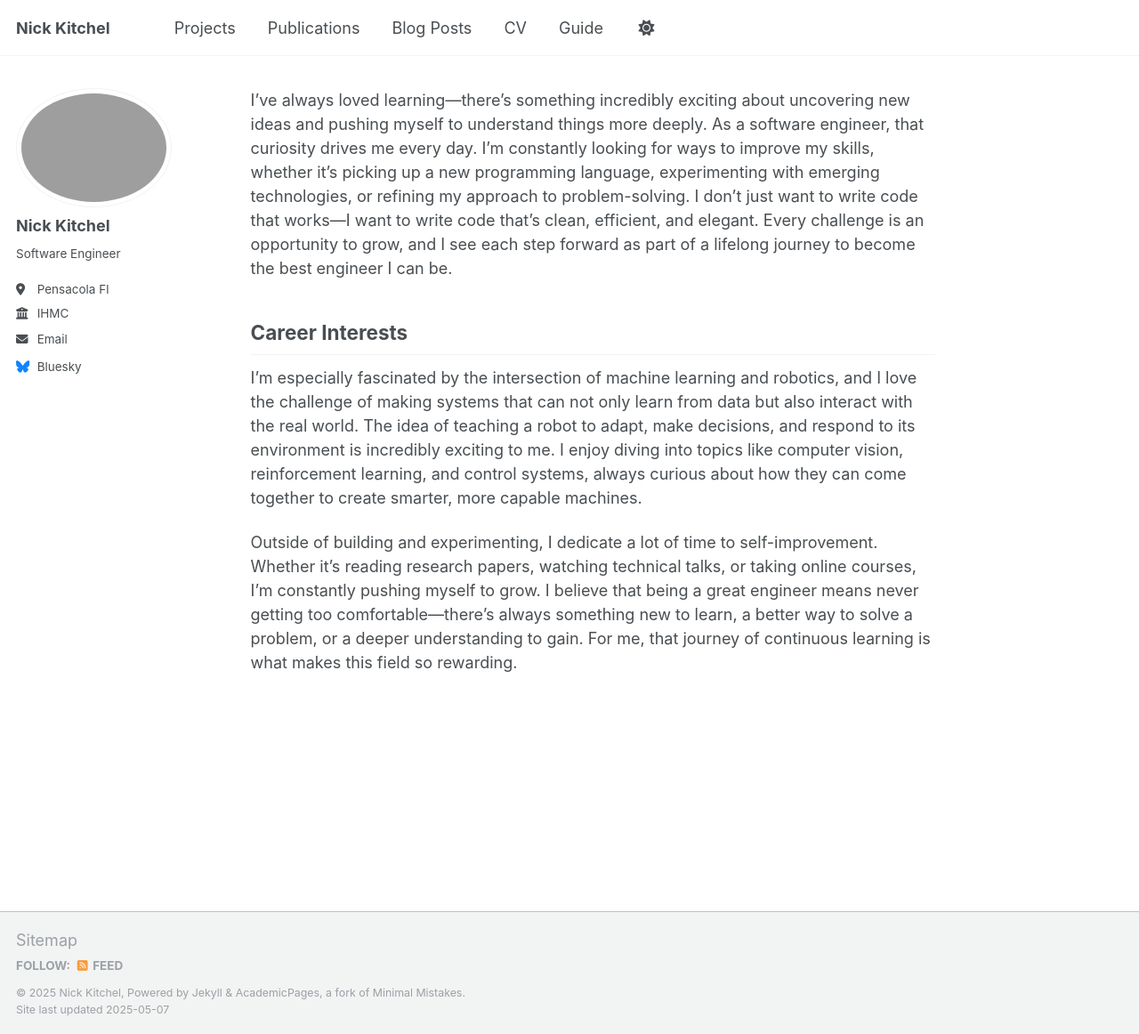
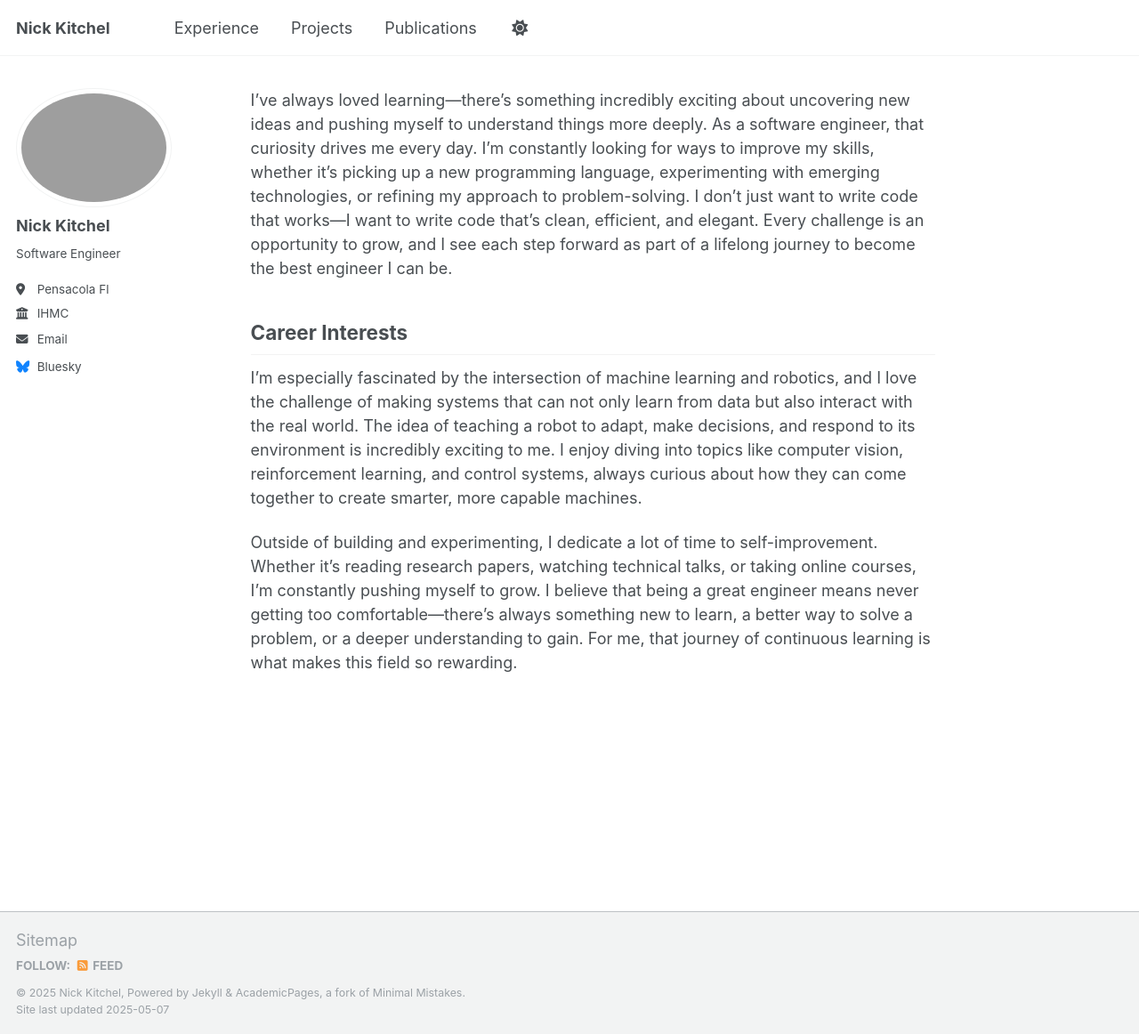
Before and after one commit to PotatoPeeler3000/potatopeeler3000.github.io, a Jekyll site: the page built from _pages/about.md, in a window 1280 px wide and 1162 px high. Shown: the whole window at 89% size. Built offline with Jekyll 4.4.1, drawn with Linux system fonts in a browser that asks for light colours.

Commit message:
Update navigation.yml

```diff
--- a/_data/navigation.yml
+++ b/_data/navigation.yml
@@ -8,20 +8,11 @@
 #      Markdown formatted page while the second is generated using JSON.
 
 main:
+  - title: "Experience"
+    url: /experience/
+
   - title: "Projects"
     url: /projects/
 
   - title: "Publications"
     url: /publications/
-
-  - title: "Blog Posts"
-    url: /year-archive/
-
-  - title: "CV"
-    url: /cv/
-
-  # - title: "CV"
-  #   url: /cv-json/
-
-  - title: "Guide"
-    url: /markdown/
```
